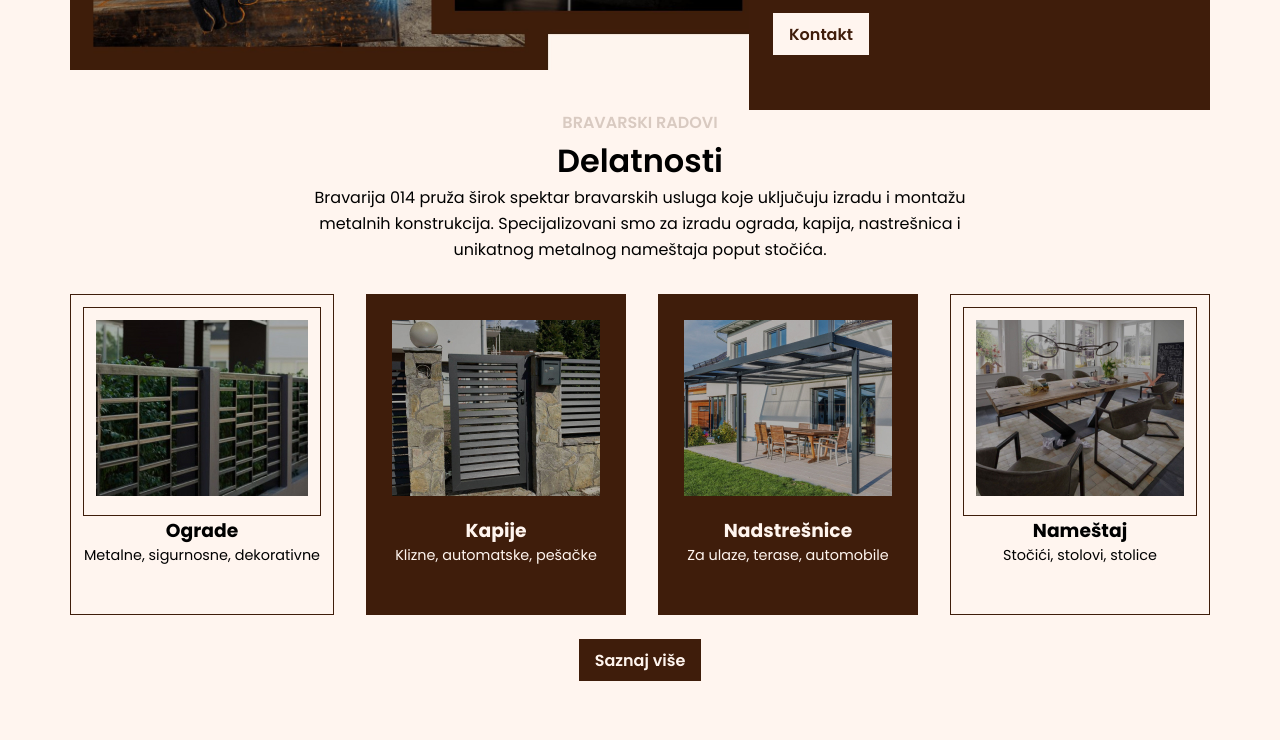
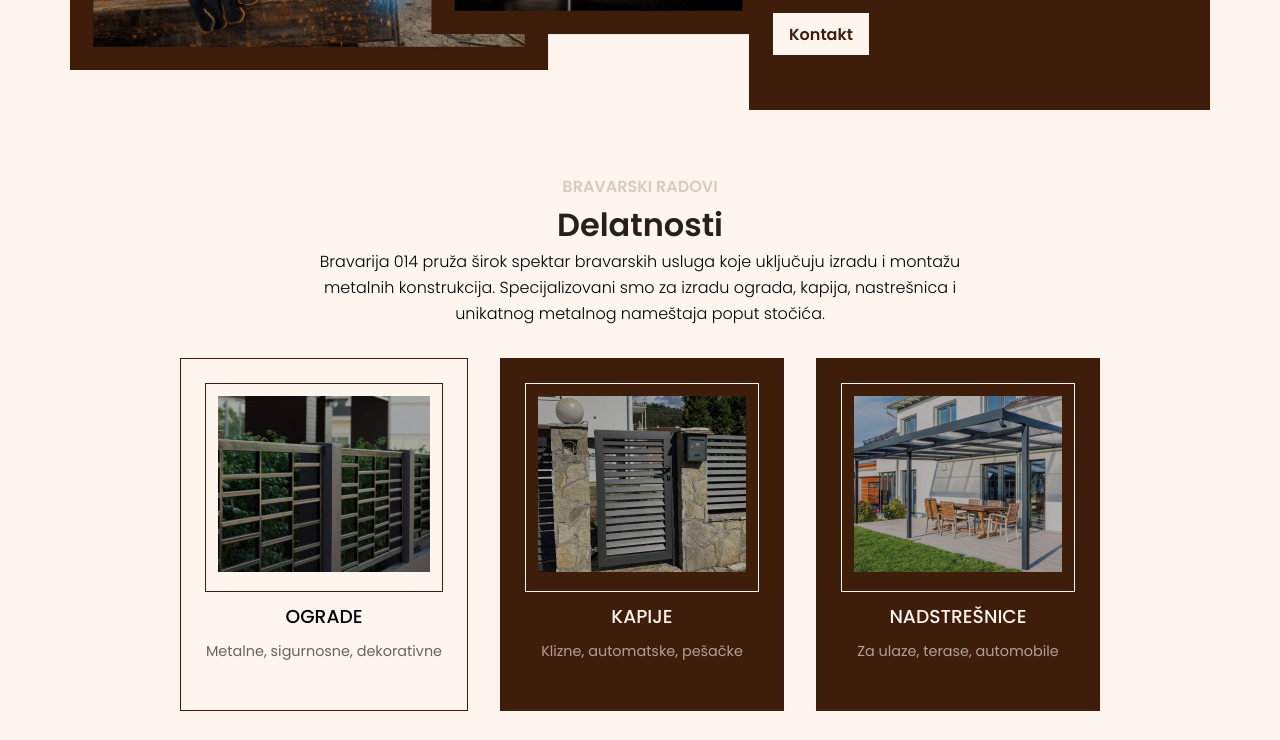
Before and after one commit to mladen-lukic111/bravarija_014, a plain HTML site: page index.html in a window 1280 px wide. Shown: the part 1234-1974 px from the top of the page. Before the commit the page ends 1915 px from the top, so only its background shows below. Drawn offline with Linux system fonts and the light colour scheme.

Commit message:
Finished Our Work section styling.

```diff
--- a/style/_global.scss
+++ b/style/_global.scss
@@ -21,6 +21,7 @@ h1 {
     font-size: 2.5em;
     line-height: 1.2em;
     font-weight: 600;
+    margin-bottom: 0.4em;
 }
 h2 {
     font-size: 2em;
--- a/style/_homepage.scss
+++ b/style/_homepage.scss
@@ -58,11 +58,16 @@
 /* Our work section start */
 .our-work {
     text-align: center;
+    padding: 5% 0;
+}
+.our-work h2 {
+    color: #261F1B;
 }
 .our-work .info-text {
     max-width: 700px;
     margin: 0 auto;
     line-height: 1.6em;
+    font-weight: 300;
 }
 .our-work .cards-wrapper {
     display: flex;
@@ -73,8 +78,9 @@
 }
 .our-work .cards-wrapper .single-card {
     border: 1px solid #3F1D0B;
-    padding: 12px 12px 48px 12px;
-}.our-work .cards-wrapper .single-card.brown-card {
+    padding: 24px 24px 48px 24px;
+}
+.our-work .cards-wrapper .single-card.brown-card {
     background-color: #3F1D0B;
     color: #FFF5EF;
 }
@@ -82,11 +88,20 @@
     border: 1px solid #3F1D0B;
     padding: 12px;
 }
+.our-work .cards-wrapper .single-card.brown-card .image-wrapper {
+    border-color: #FFF5EF;
+}
+.our-work .cards-wrapper .single-card h3 {
+    text-transform: uppercase;
+    font-weight: 500;
+    margin: 10px;
+}
 .our-work .cards-wrapper .single-card .image-wrapper img {
     object-fit: cover;
 }
 .our-work .cards-wrapper .single-card .description {
     font-size: 0.9em;
+    opacity: 0.6;
 }
 /* Our work section end */
 
@@ -120,7 +135,12 @@
 /*--------------------------------------------------------------------*/
 
 /* Media queries start */
-@media (max-width:1200px) {
+@media (max-width: 1400px) {
+    .our-work .cards-wrapper {
+        flex-wrap: wrap;
+    }
+}
+@media (max-width: 1200px) {
     .hero-section .hero-wrapper,
     .about-us .about-us-wrapper {
         flex-direction: column;
```
Also changed, not shown: style/style.css, 1 other file.
